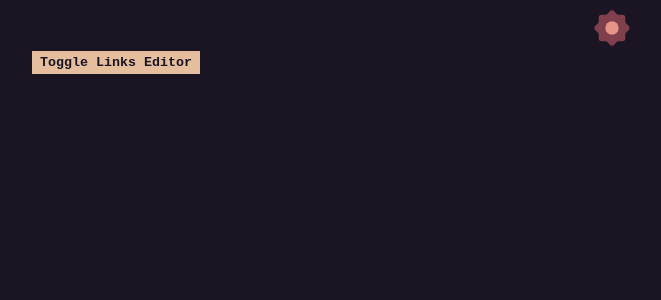
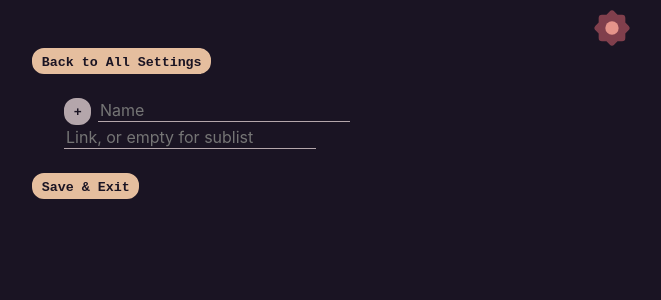
Before and after one commit to damoc1es/start, a React (Vite) app: page / in a window 1280 px wide. Both pictures are taken after a click on the picture "Settings". Shown: the top 300 px of the page, without its empty margins (308-969 px from the left). Built offline with nearby package versions, Linux system fonts and the light colour scheme.

Commit message:
Redesign buttons and now links editor will be completely separated from all other settings

```diff
--- a/src/SettingsTab.tsx
+++ b/src/SettingsTab.tsx
@@ -10,17 +10,17 @@ function SettingsTab() {
 
     return (
         <>
-            <button onClick={toggleLinksEditor}>Toggle Links Editor</button>
-            <br/><br/>
-
             {
                 linksEditorOpened
                 ?
-                    <div className='linksEditor'>
-                        <LinksEditor/>
-                    </div>
+                    <button onClick={toggleLinksEditor}>Links Editor</button>
                 :
                     <>
+                        <button onClick={toggleLinksEditor}>Back to All Settings</button>
+                        <br/><br/>
+                        <div className='linksEditor'>
+                            <LinksEditor/>
+                        </div>
                     </>
             }
         </>
--- a/src/style.css
+++ b/src/style.css
@@ -96,10 +96,31 @@ li {
 }
 
 button {
-  border: none;
+  --btn-bg: var(--color);
+  --btn-clr: var(--background);
+
+  color: var(--btn-clr);
+  background-color: var(--btn-bg);
+  border: 3px solid var(--btn-bg);
+  border-radius: 0.9em;
+  padding: 0.3em 0.5em 0.1em;
+
+  font-family: var(--font-monospace);
   font-weight: bold;
-  color: var(--background);
-  background-color: var(--color);
-  font-family: var(--font-monospace);
-  padding: 0.3em 0.6em;
+
+  cursor: pointer;
+
+  &:hover {
+    color: var(--btn-bg);
+    background-color: var(--btn-clr);
+  }
+
+  &:disabled {
+    --btn-bg: var(--backspace-color);
+    cursor: initial;
+    &:hover {
+      color: var(--btn-clr);
+      background-color: var(--btn-bg);
+    }
+  }
 }
```
